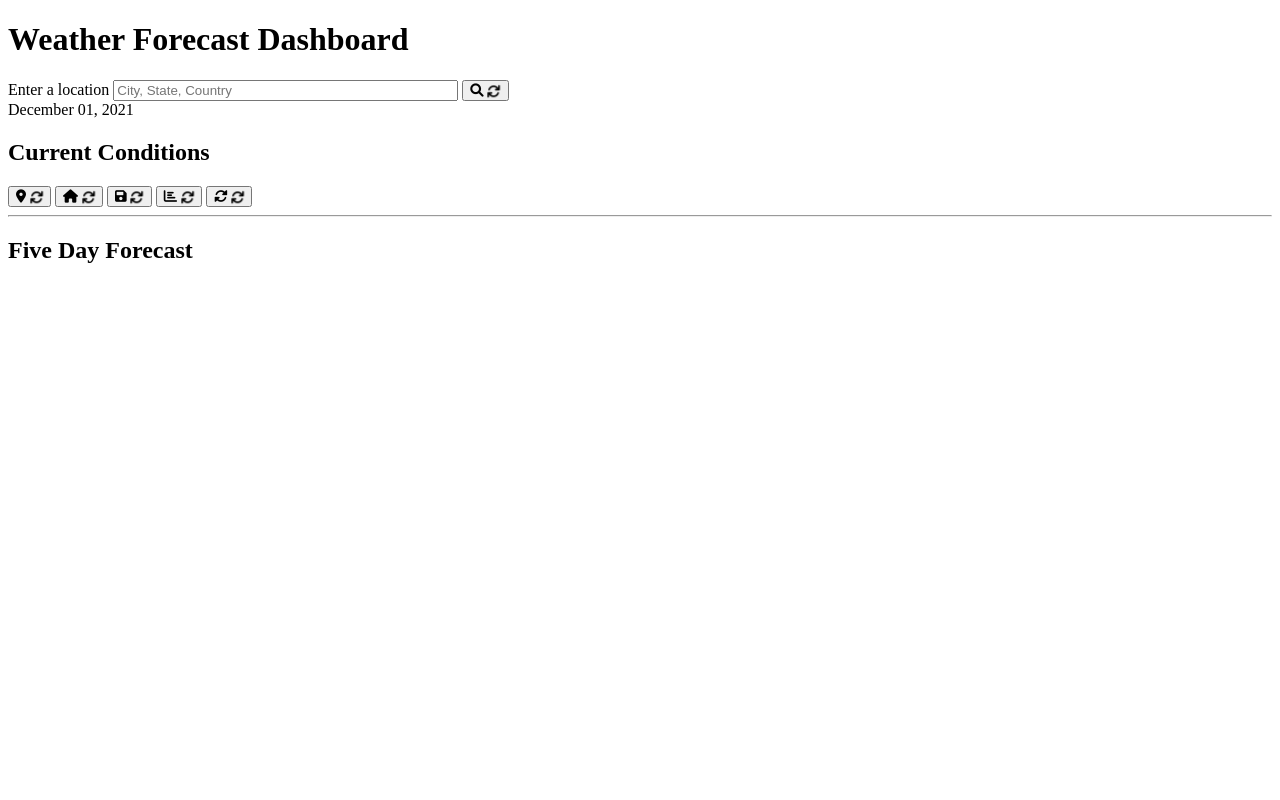
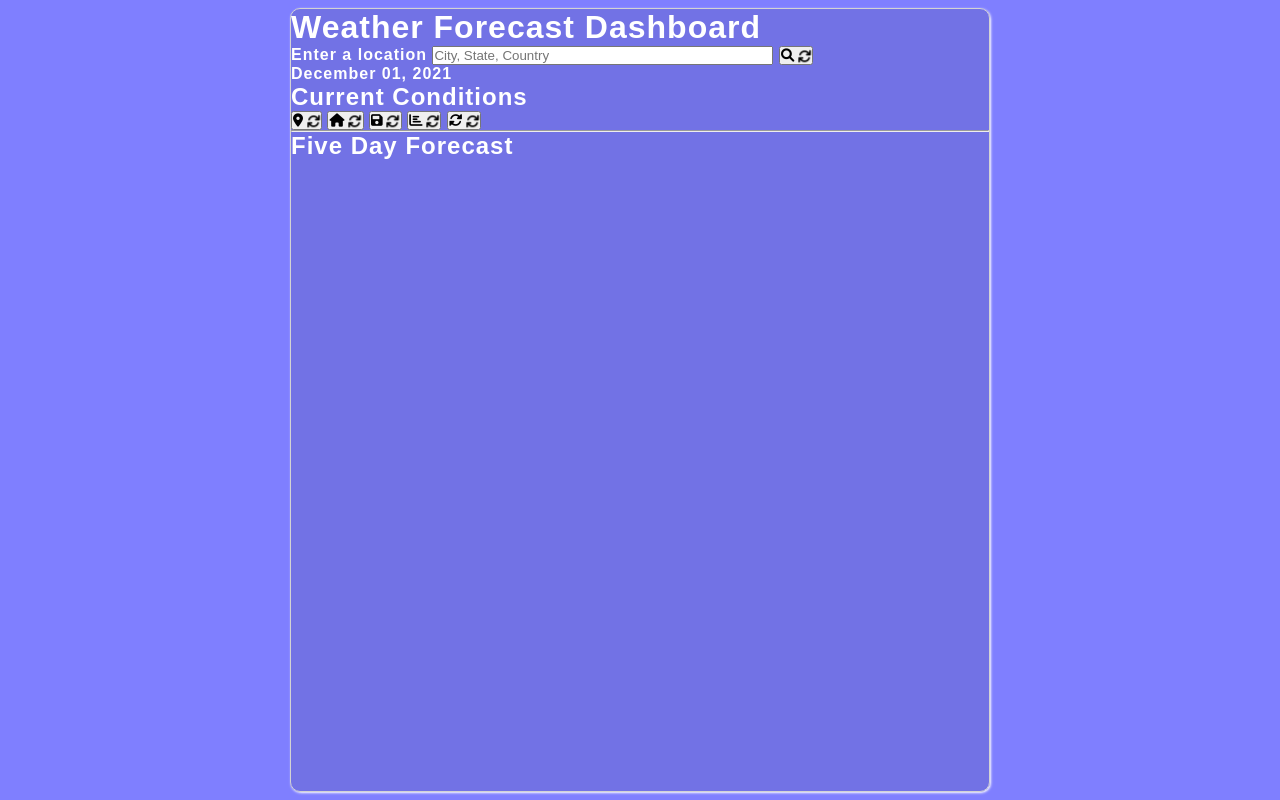
Before and after one commit to Antiimoon/weather-dashboard, a plain HTML site: page develop/index.html in a window 1280 px wide. Drawn offline with Linux system fonts and the light colour scheme; files that its build step writes are made by us from their sources; a web font is replaced by a local one.

Commit message:
started adding styling

```diff
--- a/develop/css/style.css
+++ b/develop/css/style.css
@@ -0,0 +1,38 @@
+* {
+    margin: 0;
+    padding: 0;
+    box-sizing: border-box;
+}
+
+:root {
+    background-color: rgba(0, 0, 255, 0.5);
+    font-size: 16px;
+    font-family: 'Monsterrat', sans-serif;
+    font-weight: bold;
+    letter-spacing: 1px;
+    color: #fff;
+}
+
+body {
+    width: 100%;
+    min-height: 100vh;
+    display: flex;
+    justify-content: center;
+    align-items: center;
+    flex-direction: column;
+    padding: 0.5rem;
+}
+
+main {
+    width: 100%;
+    max-width: 700px;
+    max-height: 1050px;
+    display: flex;
+    flex-direction: column;
+    flex-grow: 1;
+    color: #fff;
+    background-color: rgba(0, 0, 0, 0.1);
+    border: 1px solid lightgray;
+    border-radius: 10px;
+    box-shadow: 1px 1px 2.5px #fff;
+}
--- a/develop/index.html
+++ b/develop/index.html
@@ -4,7 +4,7 @@
     <meta charset="UTF-8">
     <meta http-equiv="X-UA-Compatible" content="IE=edge">
     <meta name="viewport" content="width=device-width, initial-scale=1.0">
-    <link rel="stylesheet" href="develop/css/style.css">
+    <link rel="stylesheet" href="css/style.css">
     <link rel="stylesheet" href="https://cdnjs.cloudflare.com/ajax/libs/font-awesome/6.0.0-beta3/css/all.min.css" integrity="sha512-Fo3rlrZj/k7ujTnHg4CGR2D7kSs0v4LLanw2qksYuRlEzO+tcaEPQogQ0KaoGN26/zrn20ImR1DfuLWnOo7aBA==" crossorigin="anonymous" referrerpolicy="no-referrer" />
     <link rel="preconnect" href="https://fonts.googleapis.com">
     <link rel="preconnect" href="https://fonts.gstatic.com" crossorigin>
```
